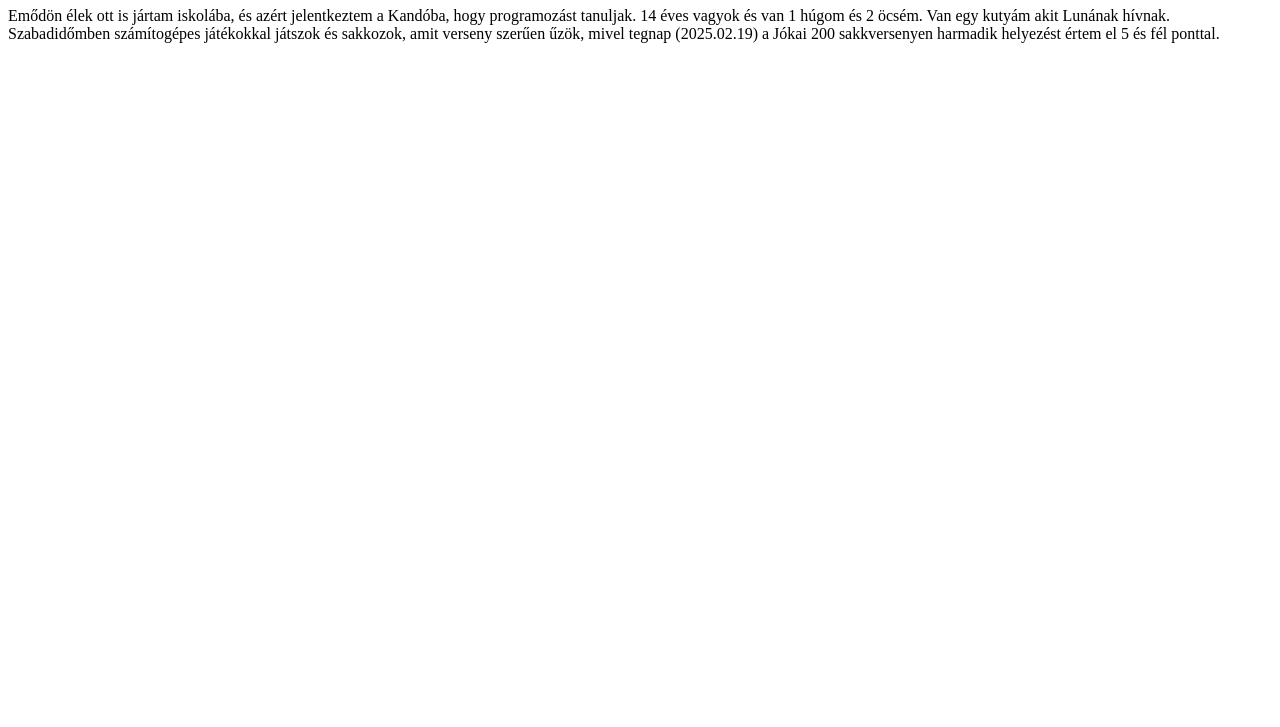
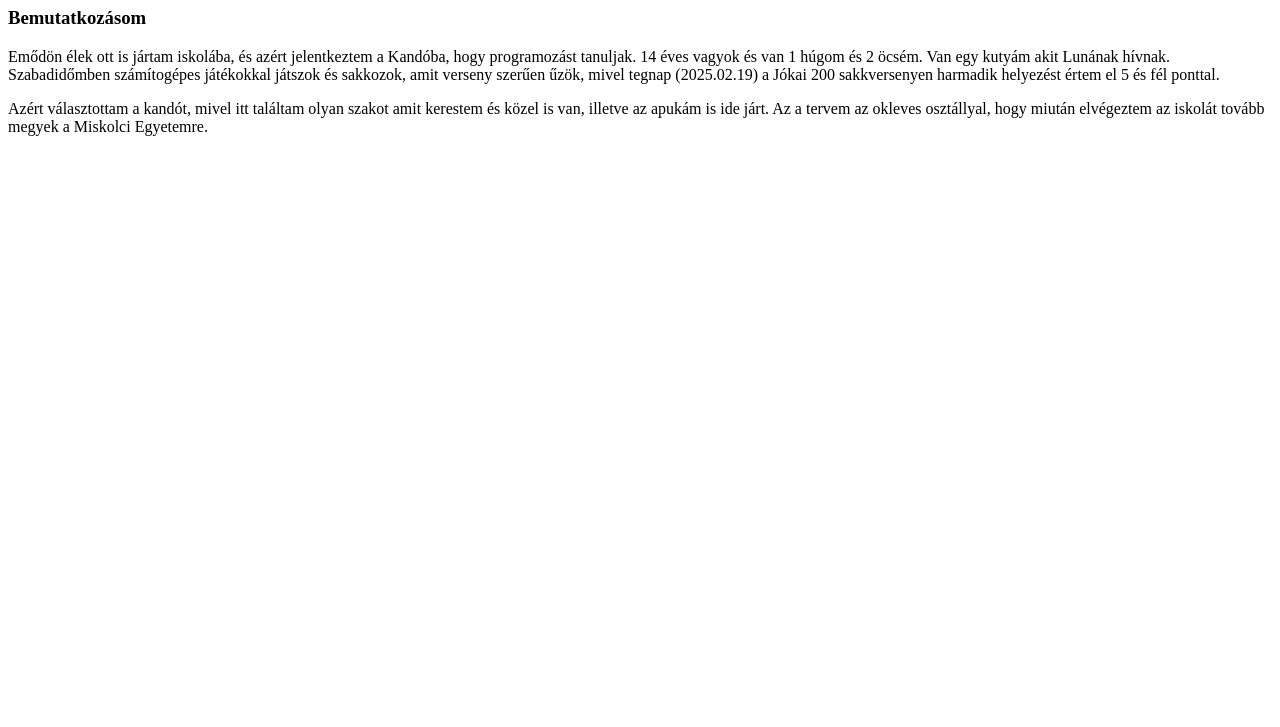
Before and after one commit to Sazex007/Ikt2, a plain HTML site: page index.html in a window 1280 px wide. Shown: the part 73-800 px from the top of the page. Drawn offline with Linux system fonts and the light colour scheme.

Commit message:
Update index.html

```diff
--- a/index.html
+++ b/index.html
@@ -7,12 +7,13 @@
 </head>
 <body>
     <h1>Záborszki Áron</h1>
+    <h3>Bemutatkozásom</h3>
     <p>
         Emődön élek ott is jártam iskolába, és azért jelentkeztem a Kandóba, hogy programozást tanuljak. 14 éves vagyok és van 1 húgom és 2 öcsém. Van egy kutyám akit Lunának hívnak.
         Szabadidőmben számítogépes játékokkal játszok és sakkozok, amit verseny szerűen űzök, mivel tegnap (2025.02.19) a Jókai 200 sakkversenyen harmadik helyezést értem el 5 és fél ponttal.
     </p>
     <p>
-
+        Azért választottam a kandót, mivel itt találtam olyan szakot amit kerestem és közel is van, illetve az apukám is ide járt. Az a tervem az okleves osztállyal, hogy miután elvégeztem az iskolát tovább megyek a Miskolci Egyetemre.
     </p>
 </body>
 </html>
```
